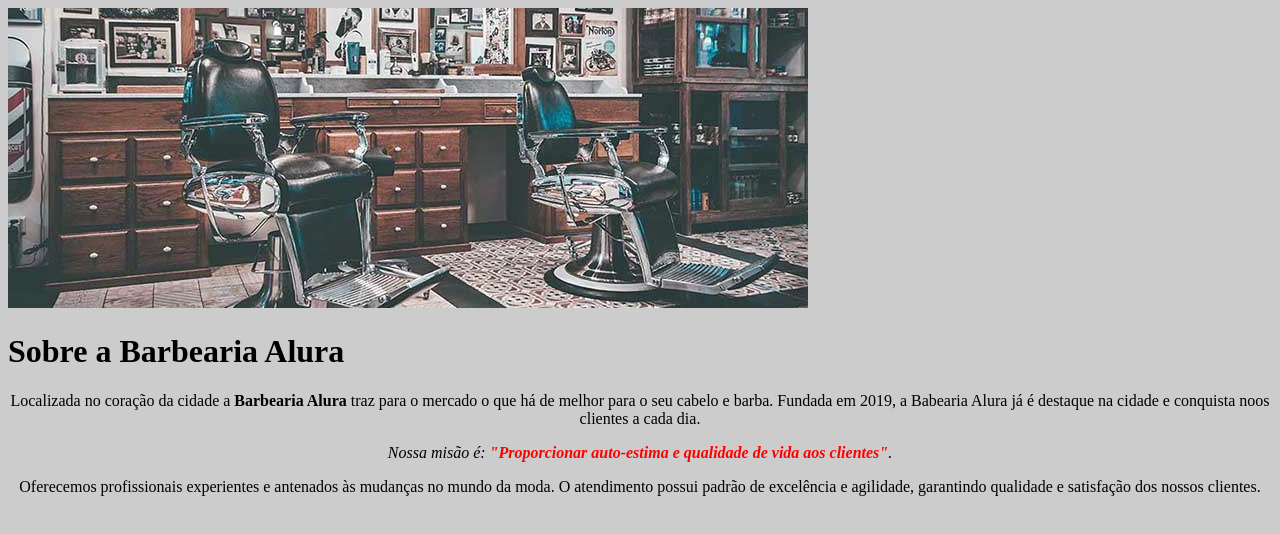
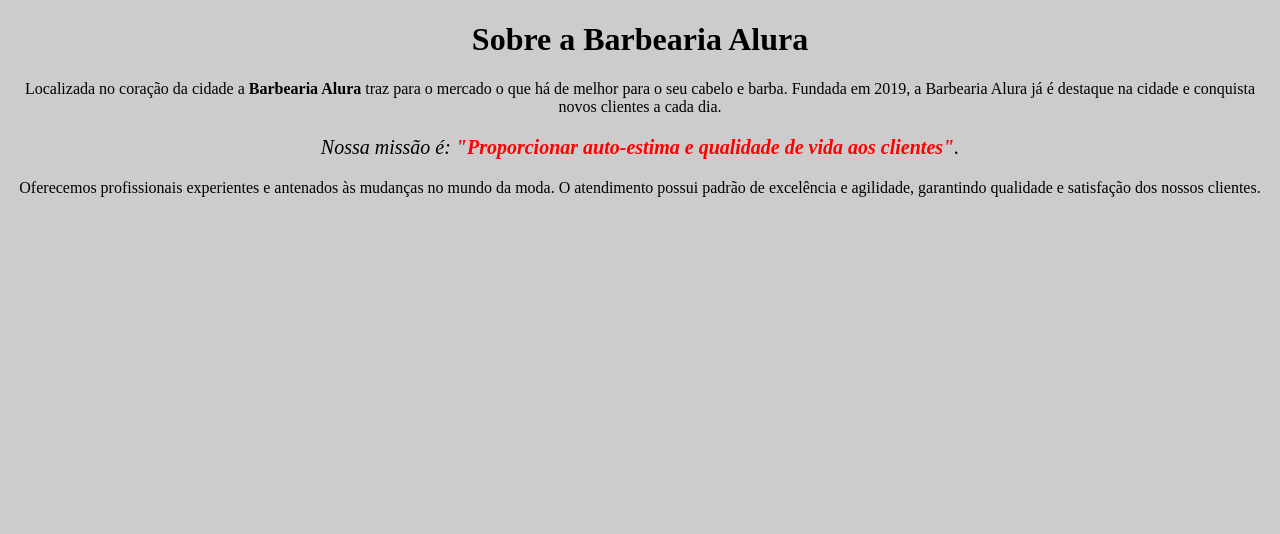
Before and after one commit to mazurbruna/Alura-Site, a plain HTML site: page index.html in a window 1280 px wide. Drawn offline with Linux system fonts and the light colour scheme.

Commit message:
Update index.html

```diff
--- a/index.html
+++ b/index.html
@@ -1,20 +1,22 @@
 <!DOCTYPE html>
 <html lang="pt-br">
     <head>
-	     <meta charset="UTF-8">
-		  <title>Barbearia Alura</title>
-		  <link rel="stylesheet" href="style.css">
-	 </head>
+        <meta charset="UTF-8">
+        <title>Barbearia Alura</title>
+        <link rel="stylesheet" href="style.css">
 
-	 <body>
-	     <img src="banner.jpg">
+        <style>
 
-	     <h1>Sobre a Barbearia Alura</h1>
+        </style>
+    </head>
 
-		  <p>Localizada no coração da cidade a <strong>Barbearia Alura</strong> traz para o mercado o que há de melhor para o seu cabelo e               barba. Fundada em 2019, a Babearia Alura já é destaque na cidade e conquista noos clientes a cada dia.</p>
+    <body>
+        <h1 style="text-align: center">Sobre a Barbearia Alura</h1>
 
-        <p id="missao"><em>Nossa misão é: <strong>"Proporcionar auto-estima e qualidade de vida aos clientes"</strong>.</em></p>
+        <p>Localizada no coração da cidade a <strong>Barbearia Alura</strong> traz para o mercado o que há de melhor para o seu cabelo e barba. Fundada em 2019, a Barbearia Alura já é destaque na cidade e conquista novos clientes a cada dia.</p>
 
-        <p>Oferecemos profissionais experientes e antenados às mudanças no mundo da moda. O atendimento possui padrão de excelência e                 agilidade, garantindo qualidade e satisfação dos nossos clientes.</p>
-	 </body>
+        <p style="font-size: 20px"><em>Nossa missão é: <strong>"Proporcionar auto-estima e qualidade de vida aos clientes"</strong>.</em></p>
+
+        <p>Oferecemos profissionais experientes e antenados às mudanças no mundo da moda. O atendimento possui padrão de excelência e agilidade, garantindo qualidade e satisfação dos nossos clientes.</p>
+    </body>
 </html>
```
